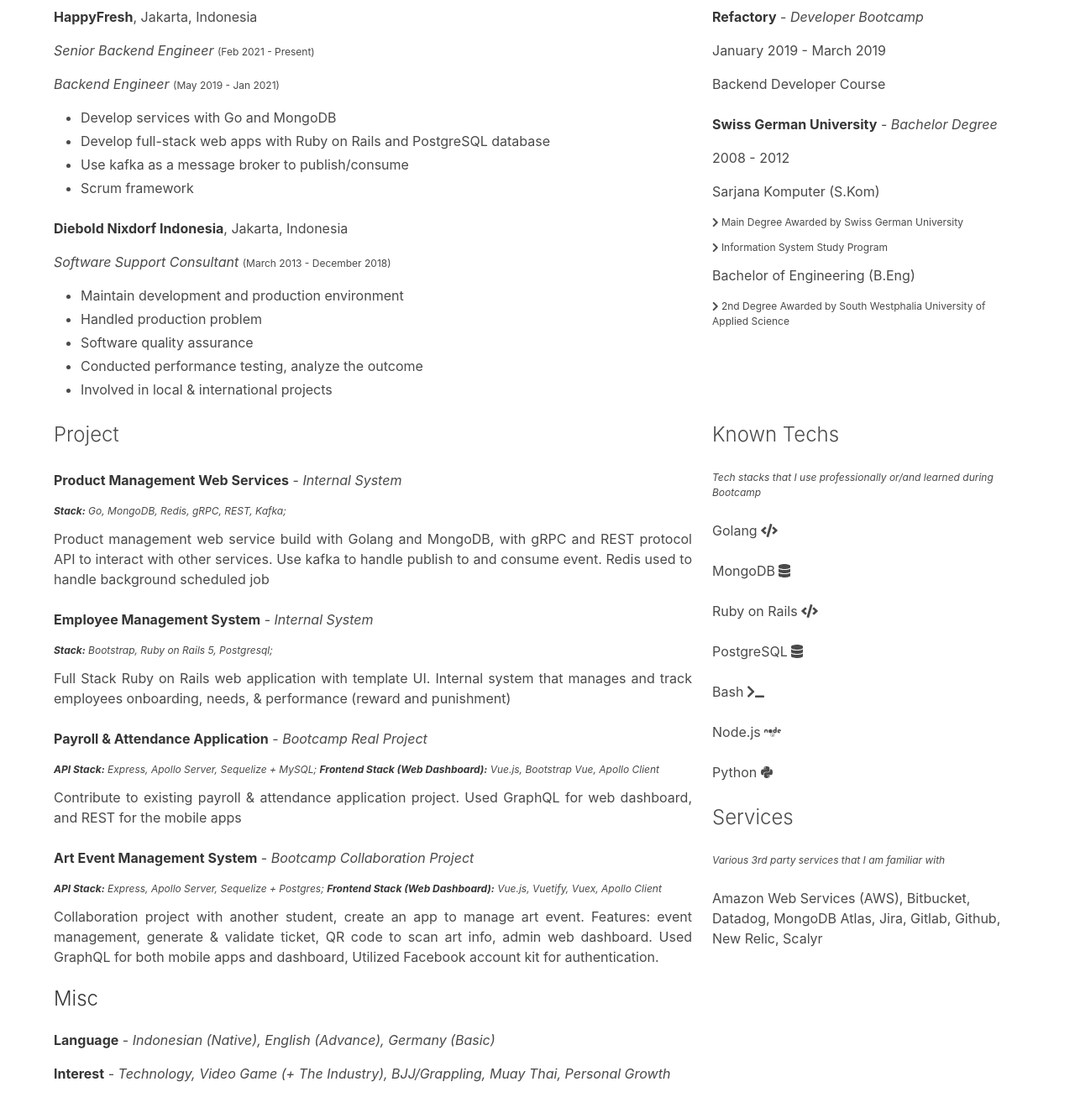
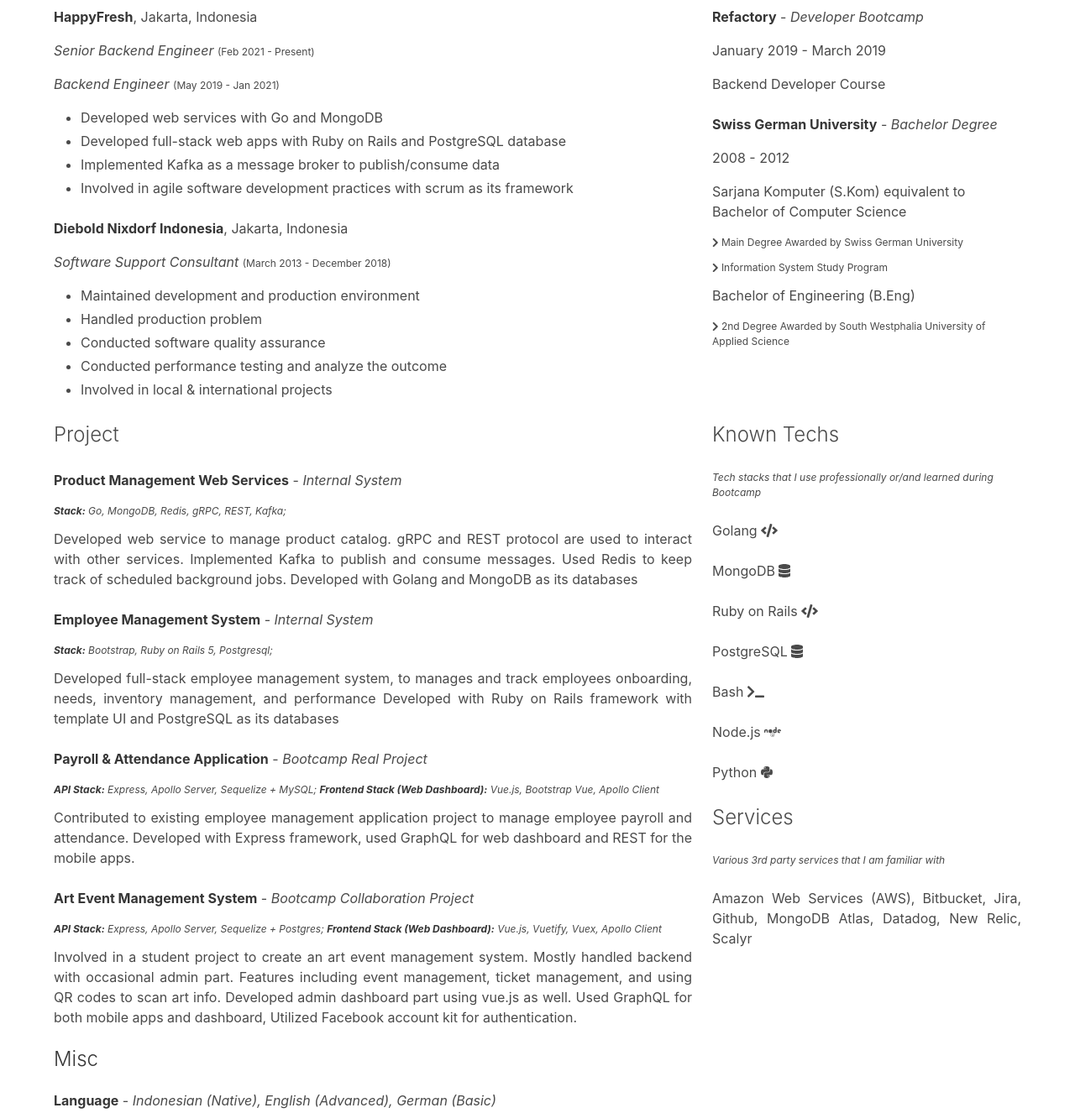
Before and after one commit to ario-b/web-resume, a website: page docs/index.html in a window 1280 px wide. Shown: the part 500-1826 px from the top of the page at 84% size. Drawn offline with Linux system fonts and the light colour scheme.

Commit message:
Revise resume to more consistent wording and sentences

```diff
--- a/docs/index.html
+++ b/docs/index.html
@@ -3,9 +3,9 @@
   <head>
     <meta charset="utf-8">
     <meta name="viewport" content="width=device-width, initial-scale=1">
-    <title>ario b - simple resume</title>
+    <title>ario b - resume</title>
     <link rel="stylesheet" href="css/mystyles.css">
-    <script defer src="https://use.fontawesome.com/releases/v5.3.1/js/all.js"></script>
+    <script defer src="https://use.fontawesome.com/releases/v5.6.0/js/all.js"></script>
   </head>
   <body>
     <!-- profile -->
@@ -62,22 +62,20 @@
               <p><em>Senior Backend Engineer</em> <span class="content is-small">(Feb 2021 - Present)</span></p>
               <p><em>Backend Engineer</em> <span class="content is-small">(May 2019 - Jan 2021)</span></p>
               <ul>
-                <li>Develop services with Go and MongoDB</li>
-                <li>Develop full-stack web apps with Ruby on Rails and PostgreSQL database</li>
-                <li>Use kafka as a message broker to publish/consume</li>
-                <li>Scrum framework</li>
+                <li>Developed web services with Go and MongoDB</li>
+                <li>Developed full-stack web apps with Ruby on Rails and PostgreSQL database</li>
+                <li>Implemented Kafka as a message broker to publish/consume data</li>
+                <li>Involved in agile software development practices with scrum as its framework</li>
               </ul>
-            </div>
-            <div class="content">
             </div>
             <div class="content">
               <p><strong>Diebold Nixdorf Indonesia</strong>, Jakarta, Indonesia</p>
               <p><em>Software Support Consultant</em> <span class="content is-small">(March 2013 - December 2018)</span></p>
               <ul>
-                <li>Maintain development and production environment</li>
+                <li>Maintained development and production environment</li>
                 <li>Handled production problem</li>
-                <li>Software quality assurance</li>
-                <li>Conducted performance testing, analyze the outcome</li>
+                <li>Conducted software quality assurance</li>
+                <li>Conducted performance testing and analyze the outcome</li>
                 <li>Involved in local & international projects</li>
               </ul>
             </div>
@@ -92,7 +90,7 @@
             <div class="content">
               <p><strong>Swiss German University</strong> - <em>Bachelor Degree</em></p>
               <p>2008 - 2012</p>
-              <p>Sarjana Komputer (S.Kom)</p>
+              <p>Sarjana Komputer (S.Kom) equivalent to Bachelor of Computer Science</p>
               <p class="content is-small">
                 <i class="fas fa-chevron-right"></i>
                 Main Degree Awarded by Swiss German University</p>
@@ -115,8 +113,9 @@
                 <strong>Stack:</strong> Go, MongoDB, Redis, gRPC, REST, Kafka;
               </em></p>
               <p>
-                Product management web service build with Golang and MongoDB, with gRPC and REST protocol API to interact with other services.
-                Use kafka to handle publish to and consume event. Redis used to handle background scheduled job
+                Developed web service to manage product catalog. gRPC and REST protocol are used to interact with other services.
+                Implemented Kafka to publish and consume messages. Used Redis to keep track of scheduled background jobs.
+                Developed with Golang and MongoDB as its databases
               </p>
             </div>
             <div class="content">
@@ -125,8 +124,8 @@
                 <strong>Stack:</strong> Bootstrap, Ruby on Rails 5, Postgresql;
               </em></p>
               <p>
-                Full Stack Ruby on Rails web application with template UI. Internal system that
-                manages and track employees onboarding, needs, & performance (reward and punishment)
+                Developed full-stack employee management system, to manages and track employees onboarding, needs, inventory management, and performance
+                Developed with Ruby on Rails framework with template UI and PostgreSQL as its databases
               </p>
             </div>
             <div class="content">
@@ -136,8 +135,8 @@
                 <strong>Frontend Stack (Web Dashboard):</strong> Vue.js, Bootstrap Vue, Apollo Client
               </em></p>
               <p>
-                Contribute to existing payroll & attendance application project. Used GraphQL
-                for web dashboard, and REST for the mobile apps
+                Contributed to existing employee management application project to manage employee payroll and attendance.
+                Developed with Express framework, used GraphQL for web dashboard and REST for the mobile apps.
               </p>
             </div>
             <div class="content">
@@ -147,8 +146,9 @@
                 <strong>Frontend Stack (Web Dashboard):</strong> Vue.js, Vuetify, Vuex, Apollo Client
               </em></p>
               <p>
-                Collaboration project with another student, create an app to manage art event.
-                Features: event management, generate & validate ticket, QR code to scan art info, admin web dashboard.
+                Involved in a student project to create an art event management system. Mostly handled backend with occasional admin part.
+                Features including event management, ticket management, and using QR codes to scan art info.
+                Developed admin dashboard part using vue.js as well.
                 Used GraphQL for both mobile apps and dashboard, Utilized Facebook account kit for authentication.
               </p>
             </div>
@@ -199,14 +199,23 @@
               </em></p>
             <div class="columns">
               <div class="column">
-                <p>Amazon Web Services (AWS), Bitbucket, Datadog, MongoDB Atlas, Jira, Gitlab, Github, New Relic, Scalyr</p>
+                  <p class="has-text-justified">
+                  Amazon Web Services (AWS),
+                  Bitbucket,
+                  Jira,
+                  Github,
+                  MongoDB Atlas,
+                  Datadog,
+                  New Relic,
+                  Scalyr
+                  </p>
               </div>
             </div>
           </div>
         </div>
         <div class="content">
           <h2 class="content is-size-4 has-text-weight-light">Misc</h2>
-          <p><strong>Language</strong> - <em>Indonesian (Native), English (Advance), Germany (Basic)</em></p>
+          <p><strong>Language</strong> - <em>Indonesian (Native), English (Advanced), German (Basic)</em></p>
           <p><strong>Interest</strong> - <em>Technology, Video Game (+ The Industry), BJJ/Grappling, Muay Thai, Personal Growth</em></p>
         </div>
       </div>
```
